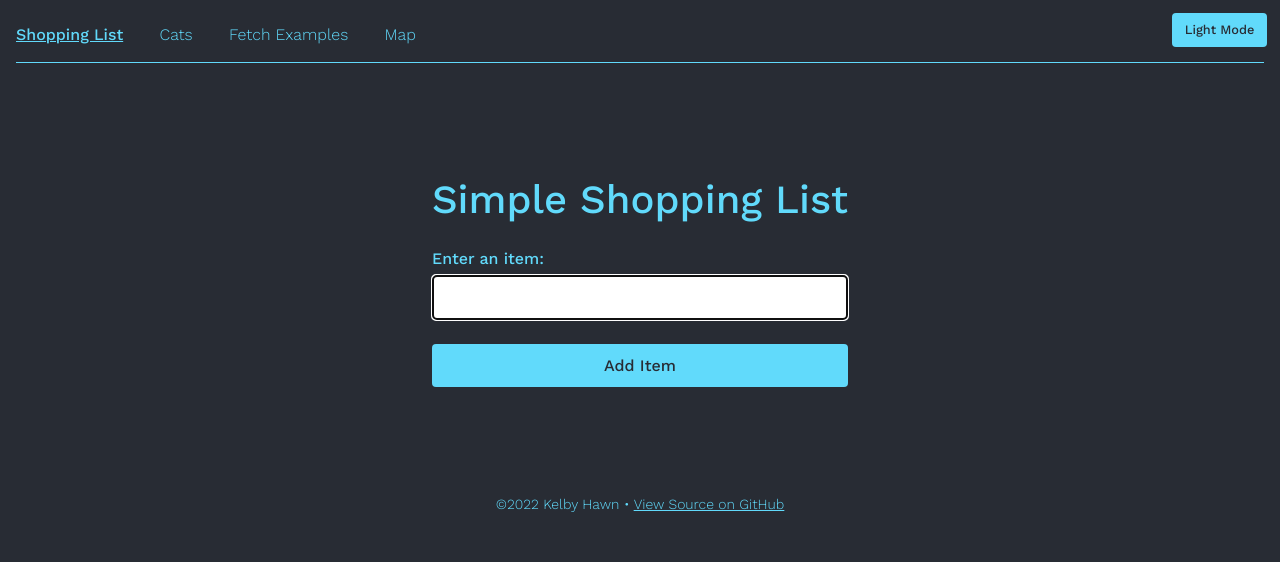
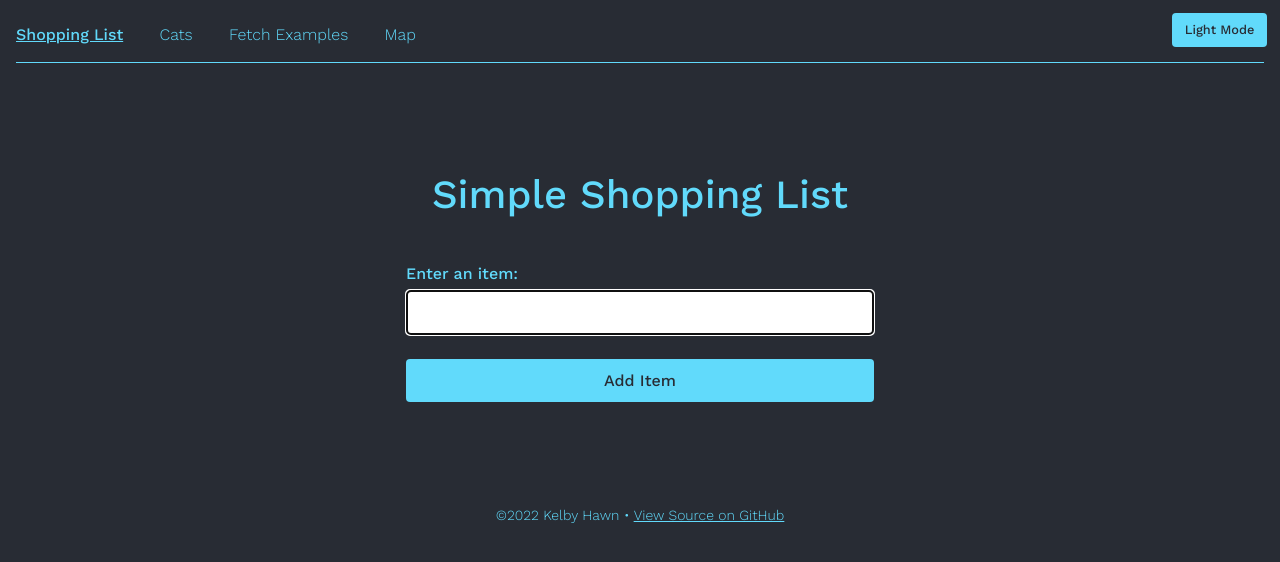
Before and after one commit to kelbyhawn/react-practice, a React (Create React App) app: page /#/map in a window 1280 px wide. Before the commit this address led to /#/. Shown: the top 562 px of the page. Built offline with nearby package versions, Linux system fonts and the light colour scheme.

Commit message:
update styles

```diff
--- a/src/App.sass
+++ b/src/App.sass
@@ -87,7 +87,7 @@ body
 h1
   font-size: 2.5em
   font-weight: 500
-  margin: 0 auto .5em
+  margin: 0 auto 1em
 
   @media screen and (max-width: $width-sm)
     font-size: 1.75em
@@ -161,12 +161,8 @@ nav
 
 main
   height: 100%
-  display: inline-flex
-  justify-content: center
-  align-items: center
-  flex-direction: column
-  max-width: 600px
-  margin: 4em auto
+  max-width: 500px
+  margin: 10vh auto
   padding: 0 1em
 
 .wrapper
@@ -256,14 +252,14 @@ main ul
 .map-wrapper
   position: relative
   border-top: 2px solid white
-  width: 600px
+  width: 500px
   margin: 2em auto
 
   @media screen and (max-width: $width-sm)
     width: 330px
 
 .map-container
-  height: 400px
+  height: 300px
 
 .sidebar
   background-color: rgba(35, 55, 75, 0.9)
```
